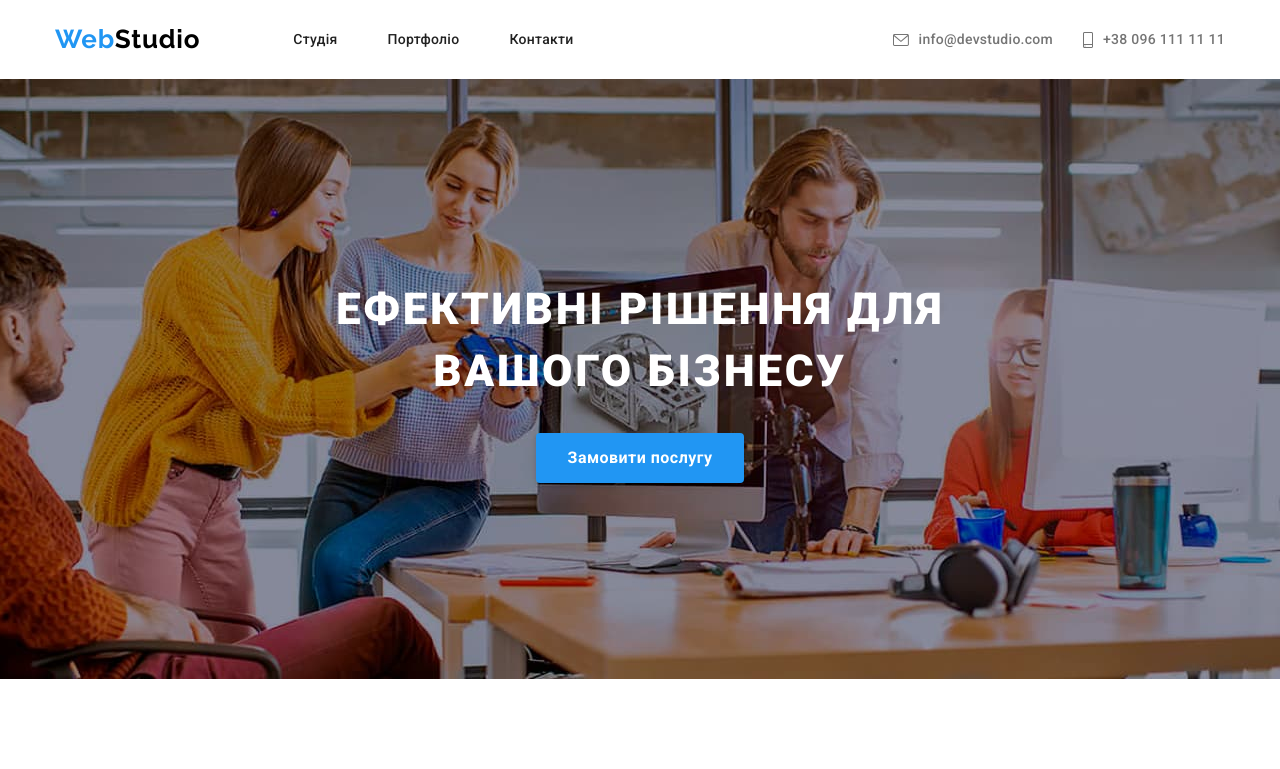
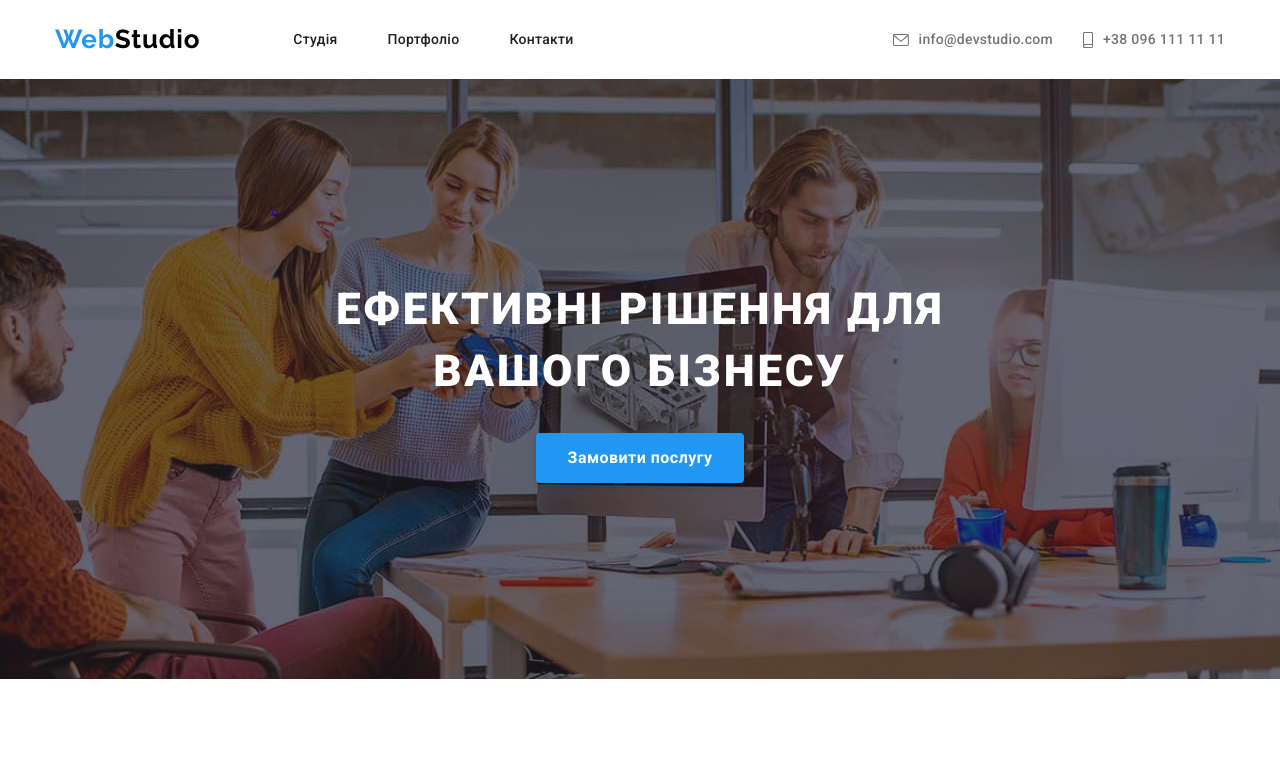
Before and after one commit to NadiiaDozorets/goit-markup-hw-04, a plain HTML site: page index.html in a window 1280 px wide. Shown: the top 769 px of the page. Drawn offline with nearby package versions, Linux system fonts and the light colour scheme.

Commit message:
add gradient

```diff
--- a/css/styles.css
+++ b/css/styles.css
@@ -350,7 +350,7 @@ ul {
   max-width: 1600px;
   margin-left: auto;
   margin-right: auto;
-  background-image: /*linear-gradient(to right), rgba(47, 48, 58), rgba(47, 48, 58, 0.4);*/ url('../images/people.jpg');
+  background-image: linear-gradient(to right,rgba(47, 48, 58, 0.4),rgba(47, 48, 58, 0.4)), url('../images/people.jpg');
   background-repeat: no-repeat;
   background-size: cover;
   background-position: center;
```
